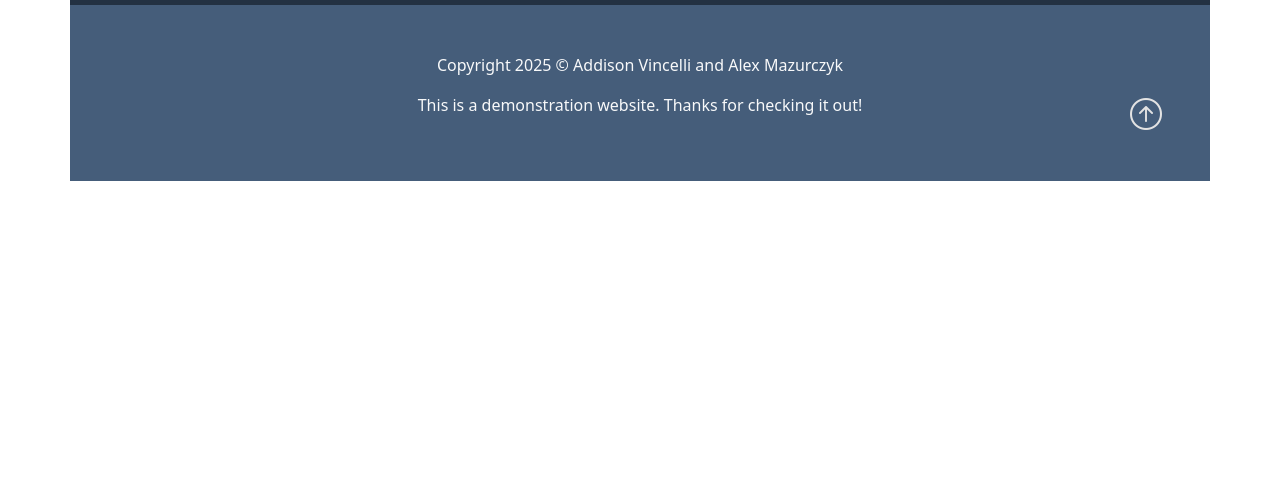
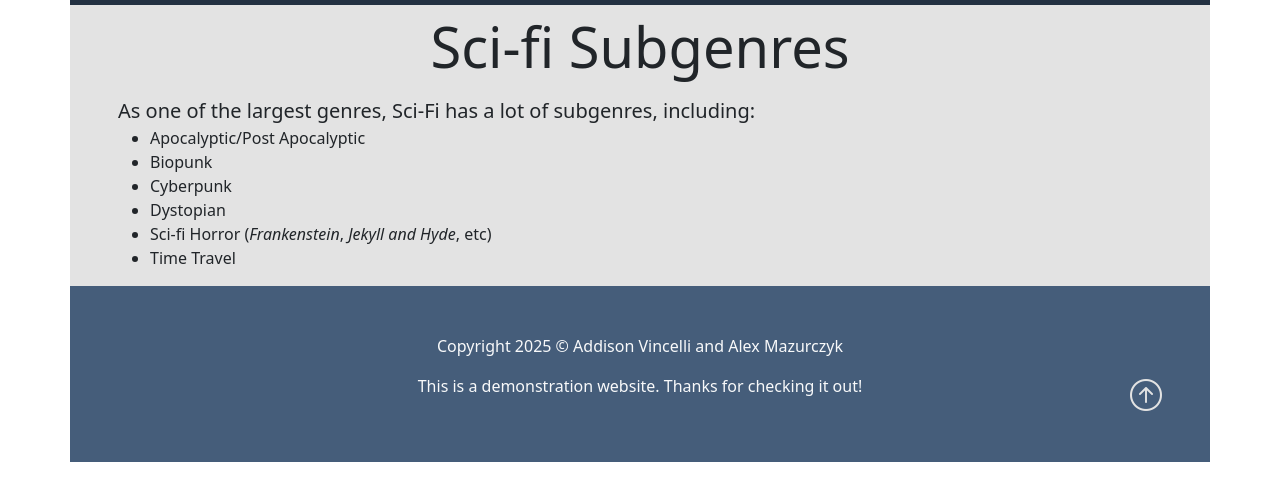
Before and after one commit to HTHS-SE/2526-WD-6, a plain HTML site: page genres.html in a window 1280 px wide. Shown: the part 122-622 px from the top of the page. Drawn offline with nearby package versions, Linux system fonts and the light colour scheme.

Commit message:
Add index to genres.html

```diff
--- a/genres.html
+++ b/genres.html
@@ -62,6 +62,23 @@
             </div>
         </nav>
 
+        <section class="pheader p-2 text-center">
+            <div class="container">
+                <h1 class="display-4"><strong>Sci-fi Subgenres</strong></h1>
+            </div>
+        </section>
+        <section class="container px-5">
+            <p class="lead mb-0">As one of the largest genres, Sci-Fi has a lot of subgenres, including:</p>
+            <ul>
+                <li>Apocalyptic/Post Apocalyptic</li>
+                <li>Biopunk</li>
+                <li>Cyberpunk</li>
+                <li>Dystopian </li>
+                <li>Sci-fi Horror (<em>Frankenstein</em>, <em>Jekyll and Hyde</em>, etc)</li>
+                <li>Time Travel</li>
+            </ul>
+        </section>
+
 
         <!--* Footer -->
         <footer class="p-5 footer text-light text-center position-relative">
```
